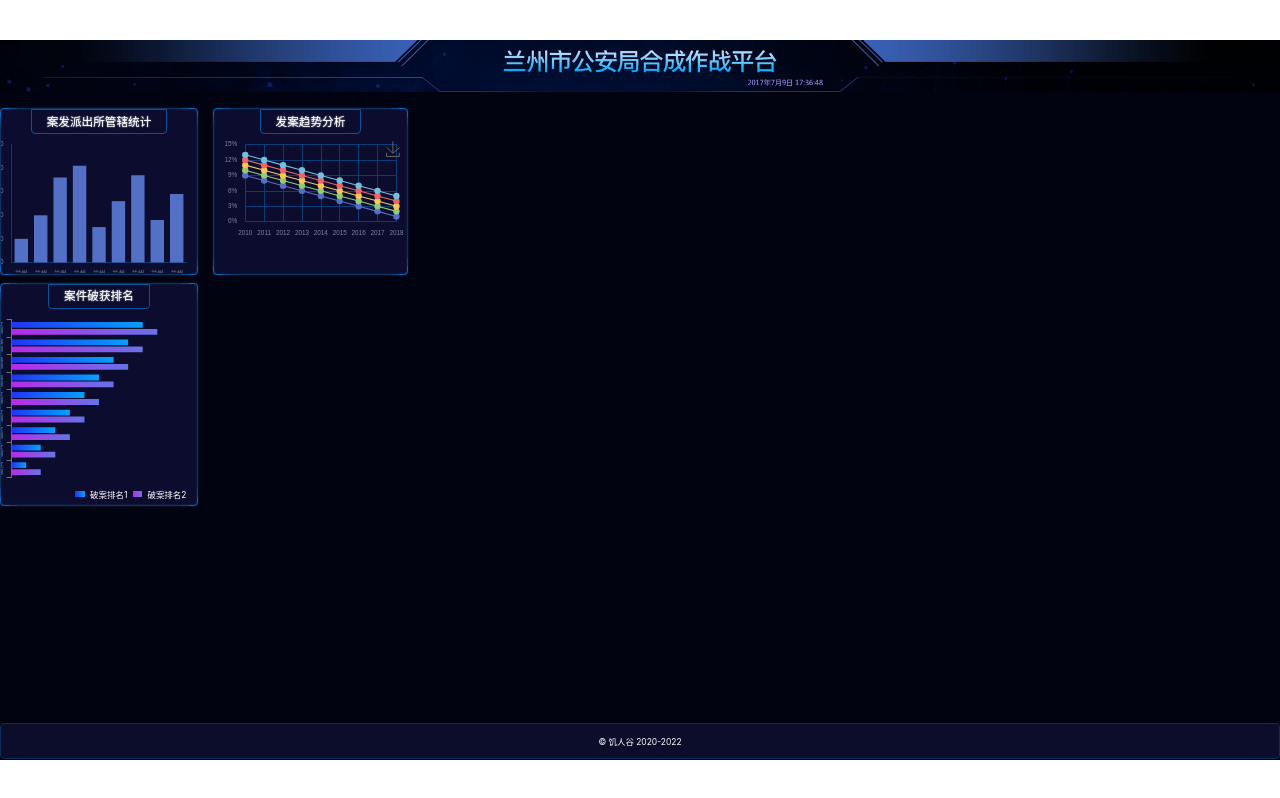
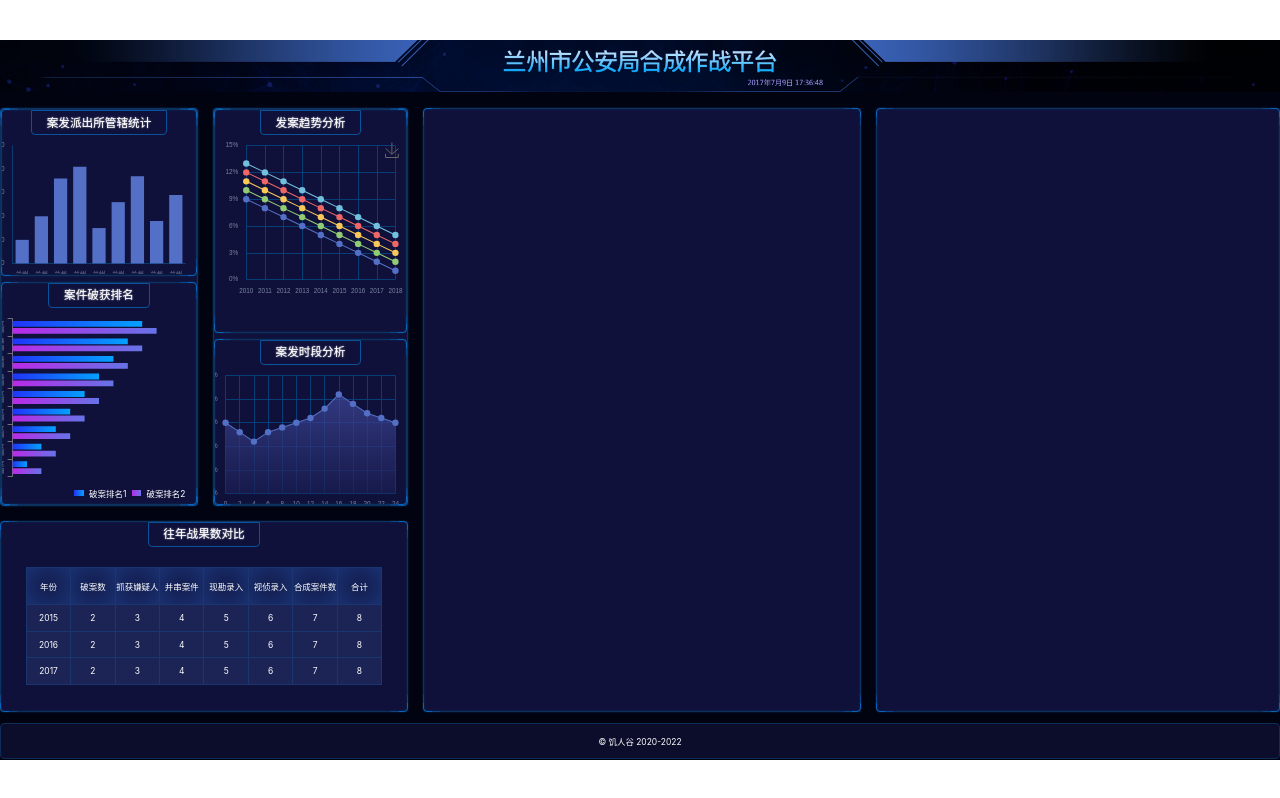
Before and after one commit to ak97z/big-screen, a React (Vite) app: page /#/ in a window 1280 px wide. Built offline with nearby package versions, Linux system fonts and the light colour scheme.

Commit message:
Chart4,5

```diff
--- /dev/null
+++ b/src/components/chart-4.tsx
@@ -0,0 +1,59 @@
+import React, {useEffect, useRef} from 'react';
+import * as echarts from 'echarts';
+import {createEchartsOptions} from '../shared/create-echarts-options';
+import {px} from '../shared/px';
+
+export const Chart4 = () => {
+    const divRef = useRef(null);
+    useEffect(() => {
+        var myChart = echarts.init(divRef.current);
+        myChart.setOption(createEchartsOptions({
+            xAxis: {
+                type: 'category',
+                boundaryGap: false,
+                data: [0, 2, 4, 6, 8, 10, 12, 14, 16, 18, 20, 22, 24],
+                splitLine: {show: true, lineStyle: {color: '#073E78'}},
+                axisTick: {show: false},
+                axisLine: {show: false},
+            },
+            yAxis: {
+                type: 'value',
+                splitLine: {lineStyle: {color: '#073E78'}},
+                axisLabel: {
+                    formatter(val) {
+                        return val * 100 + '%';
+                    }
+                }
+            },
+            series: [{
+                name: '故意伤人',
+                type: 'line',
+                data: [
+                    0.15, 0.13, 0.11,
+                    0.13, 0.14, 0.15,
+                    0.16, 0.18, 0.21,
+                    0.19, 0.17, 0.16,
+                    0.15
+                ],
+                symbol: 'circle',
+                symbolSize: px(12),
+                lineStyle: {width: px(2)},
+                areaStyle: {
+                    color: new echarts.graphic.LinearGradient(0, 0, 0, 1, [{
+                        offset: 0,
+                        color: '#414a9f'
+                    }, {
+                        offset: 1,
+                        color: '#1b1d52'
+                    }]),
+                }
+            }]
+        }));
+    }, []);
+    return (
+        <div className="bordered 案发时段">
+            <h2>案发时段分析</h2>
+            <div ref={divRef} className="chart"/>
+        </div>
+    );
+};
--- /dev/null
+++ b/src/components/chart-5.tsx
@@ -0,0 +1,28 @@
+import React from 'react';
+
+export const Chart5 = () => {
+    return (
+        <div className="战果">
+            <h2>往年战果数对比</h2>
+            <table>
+                <thead>
+                <tr>
+                    <th>年份</th><th>破案数</th><th>抓获嫌疑人</th><th>并串案件</th><th>现勘录入</th>
+                    <th>视侦录入</th><th>合成案件数</th><th>合计</th>
+                </tr>
+                </thead>
+                <tbody>
+                <tr>
+                    <td>2015</td><td>2</td><td>3</td><td>4</td><td>5</td><td>6</td><td>7</td><td>8</td>
+                </tr>
+                <tr>
+                    <td>2016</td><td>2</td><td>3</td><td>4</td><td>5</td><td>6</td><td>7</td><td>8</td>
+                </tr>
+                <tr>
+                    <td>2017</td><td>2</td><td>3</td><td>4</td><td>5</td><td>6</td><td>7</td><td>8</td>
+                </tr>
+                </tbody>
+            </table>
+        </div>
+    );
+};
--- a/src/pages/home.scss
+++ b/src/pages/home.scss
@@ -41,7 +41,7 @@
       border: 1px solid #0764bc;
       border-radius: 4px;
       box-shadow: 0 0 2px 0 #0e325f, inset 0 0 2px 0 #0e325f;
-      background-color: rgb(12, 13, 46);
+      background-color: #0f113a;
       position: relative;
       &::before {
         position: absolute;
@@ -71,6 +71,10 @@
 
     > .section2 {
       grid-area: box2;
+      display: flex;
+      flex-direction: column;
+      justify-content: space-between;
+
     }
 
     > .section3 {
@@ -85,7 +89,7 @@
       grid-area: box5;
     }
   }
-.管辖统计,.破获排名,.发案趋势{
+.管辖统计,.破获排名, .发案趋势, .案发时段,.战果{
   height: px(315);
   display: flex;
   flex-direction: column;
@@ -105,7 +109,7 @@
     width: 100%;
   }
 }
-  .破获排名 {
+  .破获排名,.发案趋势 {
     height: px(423);
 
     .legend {
@@ -123,4 +127,25 @@
       .second {background: linear-gradient(90deg, #b92ae8 0%, #6773e7 100%);}
     }
   }
+  .战果 {
+    > table {
+      margin-top: px(38);
+      border-collapse: collapse;
+      th, td {
+        border: 1px solid #1a3671;
+      }
+      thead {
+        th {
+          height: px(70);
+          box-shadow: inset 0 0 px(60) 0 #1f3d85;
+        }
+      }
+      tbody {
+        td {height: px(50); width: px(84);
+          background: #1c2456;
+        }
+
+      }
+    }
+  }
 }
--- a/src/pages/home.tsx
+++ b/src/pages/home.tsx
@@ -4,6 +4,8 @@
 import {Chart1} from '../components/chart-1';
 import {Chart2} from '../components/chart-2';
 import {Chart3} from '../components/chart-3';
+import {Chart4} from '../components/chart-4';
+import {Chart5} from '../components/chart-5';
 
 export const Home = () => {
     const year = new Date().getFullYear();
@@ -11,16 +13,19 @@
         <div className="home">
             <header style={{backgroundImage: `url(${headerBg})`}}/>
             <main>
-                <section className="section1">
+                <section className="section1 bordered">
                     <Chart1/>
                     <Chart2/>
                 </section>
-                <section className="section2">
+                <section className="section2 bordered">
                     <Chart3/>
+                    <Chart4/>
                 </section>
-                <section className="section3"></section>
-                <section className="section4"></section>
-                <section className="section5"></section>
+                <section className="section3 bordered">
+                    <Chart5/>
+                </section>
+                <section className="section4 bordered"></section>
+                <section className="section5 bordered"></section>
             </main>
             <footer>&copy; 饥人谷 2020-{year}</footer>
         </div>
```
